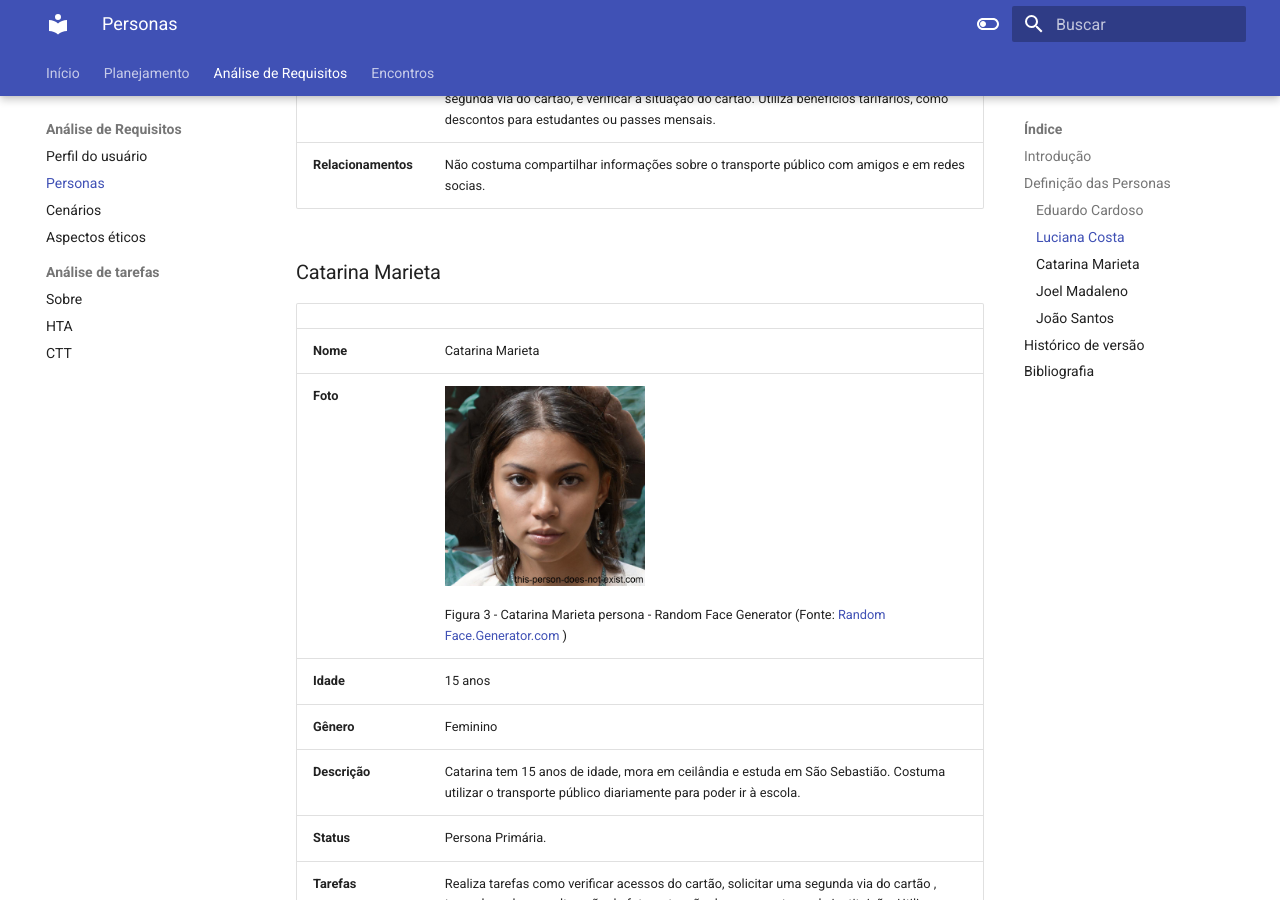
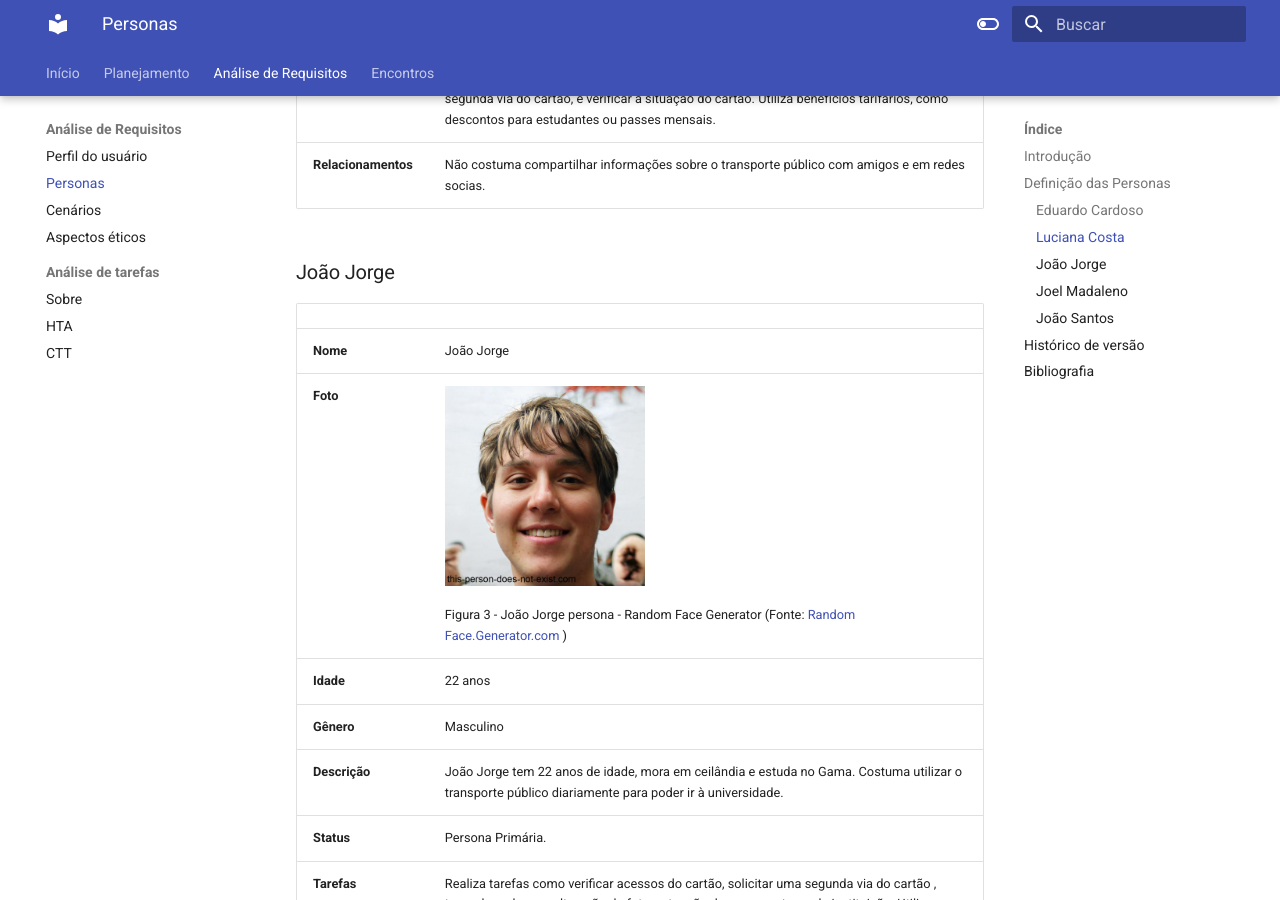
Before and after one commit to Interacao-Humano-Computador/2023.2--BRB-Mobilidade, an MkDocs documentation site: the page built from docs/analiseRequisitos/personas.md, in a window 1280 px wide and 900 px high, scrolled down 1888 px. Built offline with MkDocs 1.6.1 and Material for MkDocs 9.7.7, drawn with Linux system fonts in a browser that asks for light colours.

Commit message:
mudanças

```diff
--- a/docs/analiseRequisitos/personas.md
+++ b/docs/analiseRequisitos/personas.md
@@ -33,14 +33,14 @@ Baseado na análise do perfil de usuário do BRB Mobilidade montamos um elenco d
 | **Tarefas**         | Realiza tarefas como verificar saldo, extensão de acesso, troca de instituição, solicitar uma segunda via do cartão, e verificar a situação do cartão. Utiliza benefícios tarifários, como descontos para estudantes ou passes mensais. |
 | **Relacionamentos** | Não costuma compartilhar informações sobre o transporte público com amigos e em redes socias. |
 
-### Catarina Marieta
+### João Jorge
 |                      |                      |
 | :------------------  | :------------------  |
-| **Nome**             |  Catarina Marieta    |
-| **Foto**             | <img width="200" src="https://github.com/Interacao-Humano-Computador/2023.2--BRB-Mobilidade/blob/main/docs/assets/personas/catarina.jpeg?raw=true"><p>Figura 3 - Catarina Marieta persona - Random Face Generator (Fonte: <a href="https://this-person-does-not-exist.com/pt">Random Face.Generator.com </a>)</p>|
-| **Idade**        | 15 anos |
-| **Gênero**        | Feminino |
-| **Descrição**        | Catarina tem 15 anos de idade, mora em ceilândia e estuda em São Sebastião. Costuma utilizar o transporte público diariamente para poder ir à escola.
+| **Nome**             |  João Jorge   |
+| **Foto**             | <img width="200" src="https://github.com/Interacao-Humano-Computador/2023.2--BRB-Mobilidade/blob/main/docs/assets/personas/joão-jorge.jpeg?raw=true"><p>Figura 3 - João Jorge persona - Random Face Generator (Fonte: <a href="https://this-person-does-not-exist.com/pt">Random Face.Generator.com </a>)</p>|
+| **Idade**        | 22 anos |
+| **Gênero**        | Masculino |
+| **Descrição**        | João Jorge tem 22 anos de idade, mora em ceilândia e estuda no Gama. Costuma utilizar o transporte público diariamente para poder ir à universidade.
 | **Status**          | Persona Primária.     |
 | **Tarefas**         | Realiza tarefas como verificar acessos do cartão, solicitar uma segunda via do cartão , troca de endereço, alteração de foto, extensão de acesso e troca de instituição. Utiliza benefícios tarifários, como descontos para estudantes ou passes mensais. Prefere receber notificações em tempo real sobre atualizações nos serviços de transporte público.  |
 | **Relacionamentos** | Não costuma participar de pesquisas de satisfação ou fornecer feedback sobre sua experiência com o transporte público. Compartilha informações ou opiniões sobre transporte público nas redes sociais ou fóruns online.|
```
Also changed, not shown: docs/assets/personas/catarina.jpeg (deleted), docs/assets/personas/joão-jorge.jpeg (added).
